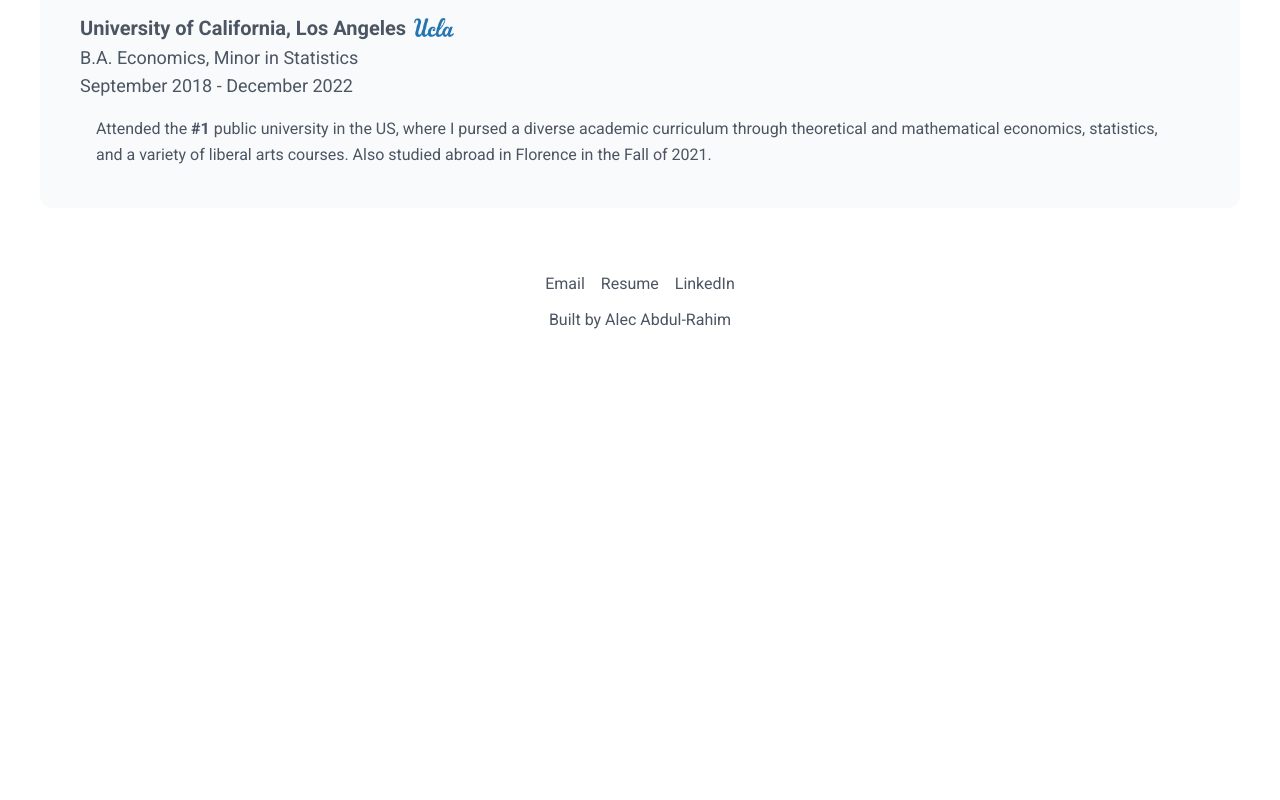
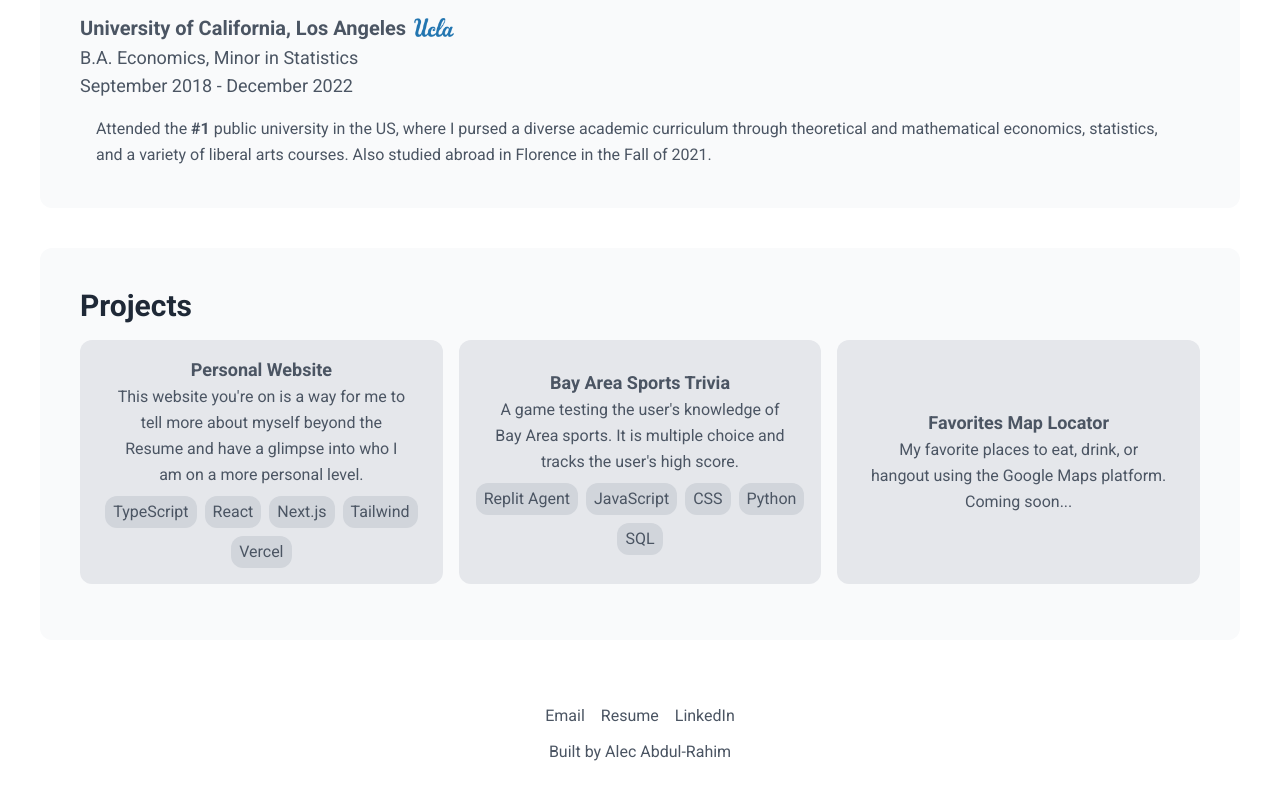
Before and after one commit to alecabdul/personal-website, a Next.js app: page / in a window 1280 px wide. Shown: the part 1800-2600 px from the top of the page. Before the commit the page ends 2196 px from the top, so only its background shows below. Built offline with nearby package versions, Linux system fonts and the light colour scheme; a web font is replaced by a local one.

Commit message:
Update page.tsx

```diff
--- a/app/page.tsx
+++ b/app/page.tsx
@@ -189,25 +189,65 @@ export default function Page() {
           Attended the <strong>#1</strong> public university in the US, where I pursed a diverse academic curriculum through theoretical and mathematical economics, statistics, and a variety of liberal arts courses. Also studied abroad in Florence in the Fall of 2021.       </p>
       </section>
 
-      {/* Fun Section
+
       <section className="mt-10 bg-gray-50 p-10 rounded-xl">
-        <h2 className="text-2xl font-bold text-gray-800 md:text-3xl">Some things I've done</h2>
-        <p className="mt-4 text-gray-600 text-xl leading-relaxed">
-          <span className='flex flex-row gap-2'>
-            <strong> Coming soon...
-            </strong>
-          </span>
-        </p>
-        <p className='text-lg'>
-          B.A. Economics, Minor in Statistics
-        </p>
-        <p className='text-lg'>
-          September 2018 - December 2022
-        </p>
-        <p className='list-disc mt-4 leading-relaxed px-4'>
-          I had the privilege of attending the <strong>#1</strong> public university in the US, where I pursued a diverse academic track through theoretical and mathematical economics, statistics, and a variety of liberal arts courses. I also studied abroad in Florence in the Fall of 2021.
-        </p>
-      </section> */}
+        <h2 className="text-2xl font-bold text-gray-800 md:text-3xl">Projects</h2>
+
+        <div className="flex flex-col md:flex-row justify-center py-4 gap-4">
+
+          {/* Personal Website */}
+          <div className="bg-gray-200 rounded-xl p-4 max-w-md w-full flex flex-col justify-center items-center">
+
+            <p className="px-4 md:text-lg leading-relaxed text-center">
+              <strong>Personal Website</strong>
+            </p>
+            <p className="leading-relaxed px-4 text text-center">
+              This website you're on is a way for me to tell more about myself beyond the Resume and have a glimpse into who I am on a more personal level.
+            </p>
+            <div>
+              <ul className='flex flex-row flex-wrap justify-center items-center gap-2 mt-2'>
+                <li className='bg-gray-300  rounded-xl px-2 py-1'>TypeScript</li>
+                <li className='bg-gray-300  rounded-xl px-2 py-1'>React</li>
+                <li className='bg-gray-300  rounded-xl px-2 py-1'>Next.js</li>
+                <li className='bg-gray-300  rounded-xl px-2 py-1'>Tailwind</li>
+                <li className='bg-gray-300  rounded-xl px-2 py-1'>Vercel</li>
+              </ul>
+            </div>
+          </div>
+
+          {/* Replit Agent */}
+          <div className="bg-gray-200 rounded-xl p-4 max-w-md w-full flex flex-col justify-center items-center">
+            <p className="px-4 md:text-lg leading-relaxed text-center">
+              <strong>Bay Area Sports Trivia</strong>
+            </p>
+            <p className="leading-relaxed px-4 text text-center">
+              A game testing the user's knowledge of Bay Area sports. It is multiple choice and tracks the user's high score.
+            </p>
+            <div>
+              <ul className='flex flex-row flex-wrap justify-center items-center gap-2 mt-2'>
+                <li className='bg-gray-300  rounded-xl px-2 py-1'>Replit Agent</li>
+                <li className='bg-gray-300  rounded-xl px-2 py-1'>JavaScript</li>
+                <li className='bg-gray-300  rounded-xl px-2 py-1'>CSS</li>
+                <li className='bg-gray-300  rounded-xl px-2 py-1'>Python</li>
+                <li className='bg-gray-300  rounded-xl px-2 py-1'>SQL</li>
+              </ul>
+            </div>
+          </div>
+
+          {/* Maps */}
+          <div className="bg-gray-200 rounded-xl p-4 max-w-md w-full flex flex-col justify-center items-center">
+            <p className="px-4 md:text-lg leading-relaxed text-center">
+              <strong>Favorites Map Locator</strong>
+            </p>
+            <p className="leading-relaxed px-4 text text-center">
+              My favorite places to eat, drink, or hangout using the Google Maps platform. Coming soon...
+            </p>
+          </div>
+
+        </div>
+
+
+      </section>
     </main>
   );
 }
```
